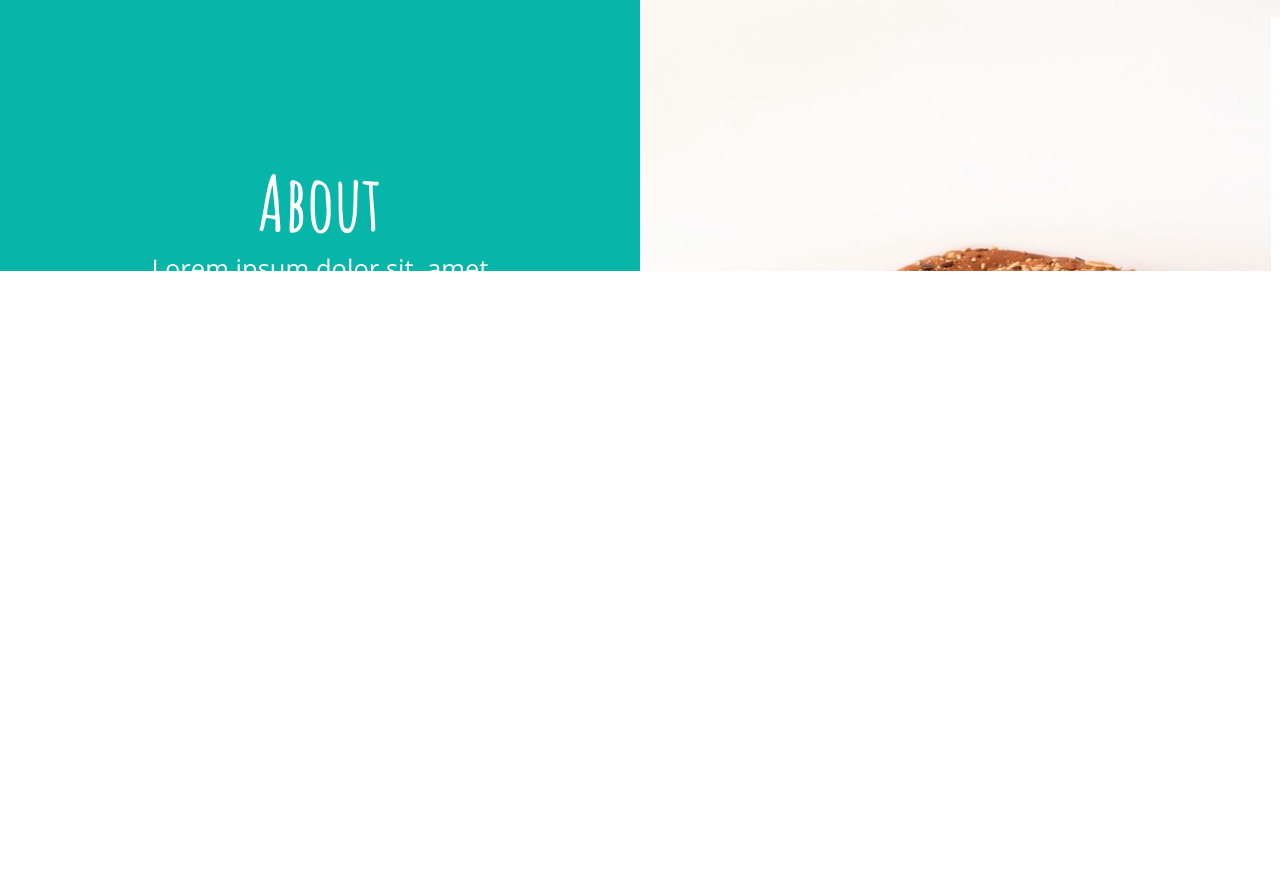
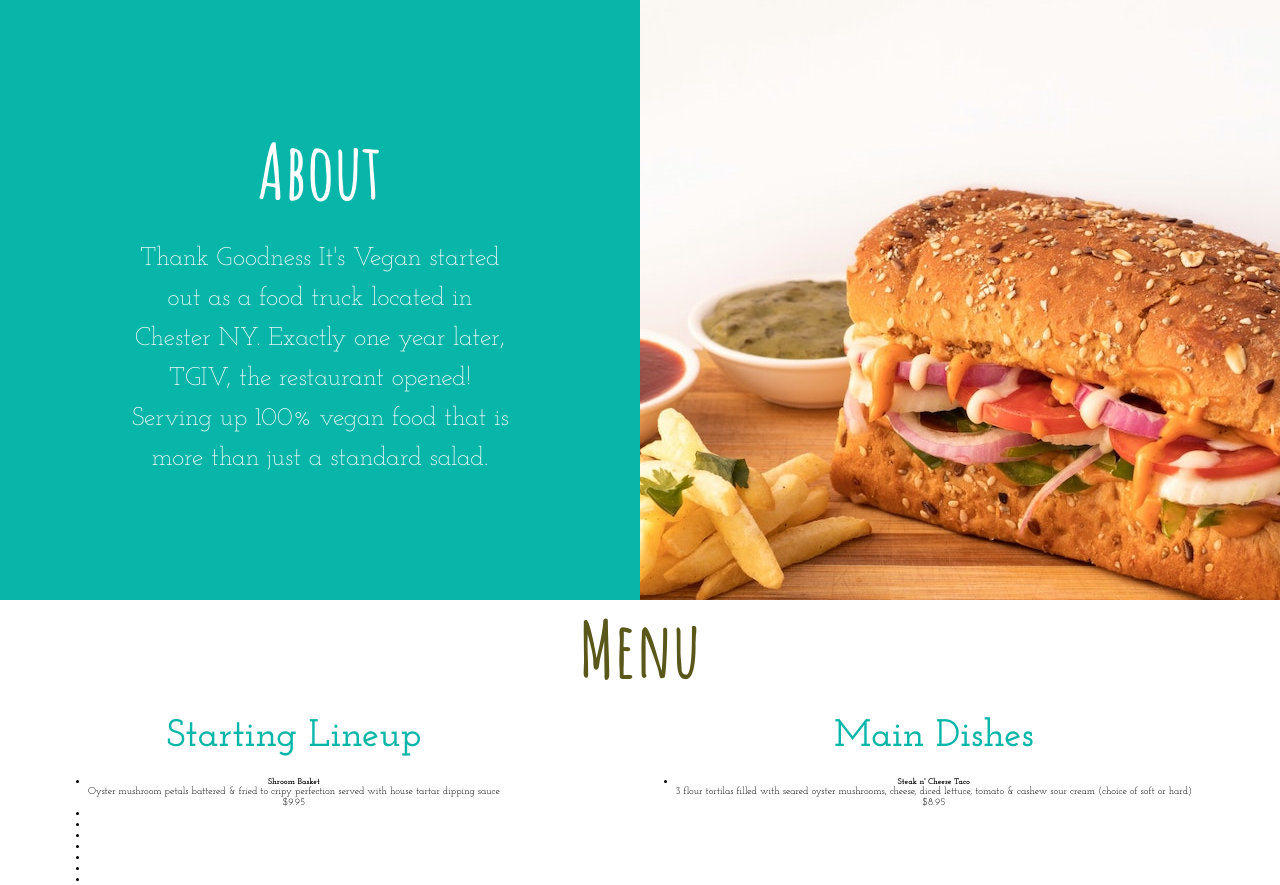
Before and after one commit to tslilpress/tgiv, a website: page index.html in a window 1280 px wide. Shown: the part 1000-1885 px from the top of the page. Before the commit the page ends 1760 px from the top, so only its background shows below. Drawn offline with nearby package versions, Linux system fonts and the light colour scheme.

Commit message:
Finished about section

```diff
--- a/index.html
+++ b/index.html
@@ -24,7 +24,7 @@
     <header class="header">
         <div class="header__text-box">
             <h1 class="heading-primary">Thank Goodness It's Vegan</h1>
-            <h2 class="heading-secondary">Vegan Soul Food Made With Love</h2>
+            <h2 class="heading-secondary">Anything You Can Do I Can Do Vegan!</h2>
         </div>
     </header>
     <main>
@@ -33,13 +33,63 @@
         </section>
         <section class="section-about">
             <div class="section-about__text-box">
-                <h3 class="heading-main heading-main--white">About</h3>
-                <p class="paragraph paragraph--white">Lorem ipsum dolor sit, amet consectetur adipisicing elit. Ducimus consequuntur
-                    veritatis fugiat cupiditate iure corrupti sint, necessitatibus
-                    soluta commodi, tempore autem natus
-                     magnam laboriosam error rem minus, voluptas officia eaque?</p>
+                <h3 class="heading-main heading-main--white margin-bottom-small">About</h3>
+                <p class="paragraph paragraph--white">Thank Goodness It's Vegan started out as a food truck located in Chester NY.  Exactly one year later, TGIV, the restaurant opened! Serving up 100% vegan food that is more than just a standard salad.</p>
             </div>
             <div class="section-about__image"></div>
+        </section>
+        <section class="section-menu">
+            <h3 class="heading-main heading-main--brown margin-bottom-small margin-top-small">Menu</h3>
+            <div class="section-menu__container">
+                <div class="section-menu__starters">
+                <h3 class="heading-main-secondary heading-main-secondary--blue margin-bottom-small">Starting Lineup</h3>
+                    <ul class="section-menu__list">
+                        <li class="section-menu__item">
+                            <h5 class="section-menu__title">Shroom Basket</h5>
+                            <p class="section-menu__description">Oyster mushroom petals battered & fried to cripy perfection served with house tartar dipping sauce</p>
+                            <span class="section-menu__price">$9.95</span>
+                        </li>
+                        <li class="section-menu__item">
+                            <h5 class="section-menu__title"></h5>
+                            <p class="section-menu__description"></p>
+                        </li>
+                        <li class="section-menu__item">
+                            <h5 class="section-menu__title"></h5>
+                            <p class="section-menu__description"></p>
+                        </li>
+                        <li class="section-menu__item">
+                            <h5 class="section-menu__title"></h5>
+                            <p class="section-menu__description"></p>
+                        </li>
+                        <li class="section-menu__item">
+                            <h5 class="section-menu__title"></h5>
+                            <p class="section-menu__description"></p>
+                        </li>
+                        <li class="section-menu__item">
+                            <h5 class="section-menu__title"></h5>
+                            <p class="section-menu__description"></p>
+                        </li>
+                        <li class="section-menu__item">
+                            <h5 class="section-menu__title"></h5>
+                            <p class="section-menu__description"></p>
+                        </li>
+                        <li class="section-menu__item">
+                            <h5 class="section-menu__title"></h5>
+                            <p class="section-menu__description"></p>
+                        </li>
+                    </ul>
+                </div>
+                <div class="section-menu__mains">
+                    <h3 class="heading-main-secondary heading-main-secondary--blue margin-bottom-small">Main Dishes</h3>
+                    <ul class="section-menu__list">
+                        <li class="section-menu__item">
+                            <h5 class="section-menu__title">Steak n' Cheese Taco</h5>
+                            <p class="section-menu__description">3 flour tortilas filled with seared oyster mushrooms, cheese, diced lettuce, tomato & cashew sour cream (choice of soft or hard)</p>
+                            <span class="section-menu__price">$8.95</span>
+                        </li>
+                    </ul>
+                </div>
+            </div>
         </section>
     </main>
 </body>
--- a/sass/base/_base.scss
+++ b/sass/base/_base.scss
@@ -1,6 +1,6 @@
 :root {
-    --color-pink: #FCD8DB;
-    --color-yellow:#ffde7c;
+    --color-pink: #fcd9dc;
+    --color-brown:#595719;
     --color-blue: #08B6A9;
 }
 
--- a/sass/base/_typography.scss
+++ b/sass/base/_typography.scss
@@ -1,5 +1,5 @@
 body {
-    font-family: 'Open Sans', sans-serif;
+    font-family: 'Josefin Slab', serif;
     font-weight: 400;
 }
 
@@ -13,7 +13,7 @@ body {
 .heading-secondary {
     font-size: 3vw;
     color: #fff;
-    font-weight: 400;
+    font-weight: 700;
 }
 
 .heading-main {
@@ -28,11 +28,37 @@ body {
     &--white {
         color: #fff;
     }
+
+    &--brown {
+        color: var(--color-brown);
+    }
 }
+
+.heading-main-secondary {
+    font-size: 3vw;
+    font-family: 'Josefin Slab', serif;
+    font-weight: 600;
+
+    &--blue {
+        color: var(--color-blue);
+    }
+
+    &--white {
+        color: #fff;
+    }
+
+    &--brown {
+        color: var(--color-brown);
+    }
+}
+
+
 
 .paragraph {
     font-size: 2vw;
     text-align: center;
+    font-weight: 300;
+    line-height: 5vh;
 
     &--white {
         color: white;
--- a/sass/base/_utilities.scss
+++ b/sass/base/_utilities.scss
@@ -0,0 +1,8 @@
+.margin-bottom-small {
+    margin-bottom: 2rem;
+}
+
+.margin-top-small {
+    margin-top: 5rem;
+    border: 1px solid black;
+}
--- a/sass/main.scss
+++ b/sass/main.scss
@@ -1,9 +1,11 @@
 @import url('https://fonts.googleapis.com/css2?family=Amatic+SC:wght@400;700&family=Open+Sans:wght@300;400;700&display=swap');
+@import url('https://fonts.googleapis.com/css2?family=Josefin+Slab:ital,wght@0,200;0,300;0,400;0,500;0,600;0,700;1,400;1,500;1,600;1,700&display=swap');
 
 @import "abstracts/mixins";
 
 @import "base/base";
 @import "base/typography";
+@import "base/utilities";
 
 @import "layout/header.scss";
 @import "layout/top-bar.scss";
--- a/sass/pages/_home.scss
+++ b/sass/pages/_home.scss
@@ -1,7 +1,7 @@
 .section-welcome {
     background-color: #fff;
     width: 100%;
-    height: 20vh;
+    height: 25vh;
     display: flex;
     justify-content: center;
     align-items: center;
@@ -9,6 +9,7 @@
 
 .section-about {
     display: flex;
+    height: 75vh;
 
     &__text-box {
         display: flex;
@@ -22,8 +23,46 @@
 
     &__image {
         width: 50%;
-        height: 100vh;
         background-image: url("../../img/sandwich-about.jpg");
         background-position: center;
     }
 }
+
+.section-menu {
+    text-align: center;
+    display: flex;
+    flex-direction: column;
+
+    &__container {
+        display: flex;
+        justify-content: space-around;
+    }
+
+    &__starters {
+
+    }
+
+    &__mains {
+
+    }
+
+    &__list {
+
+    }
+
+    &__item {
+
+    }
+
+    &__title {
+
+    }
+
+    &__description {
+
+    }
+
+    &__price {
+
+    }
+}
```
Also changed, not shown: css/style.css, img/cloud.svg (added).
